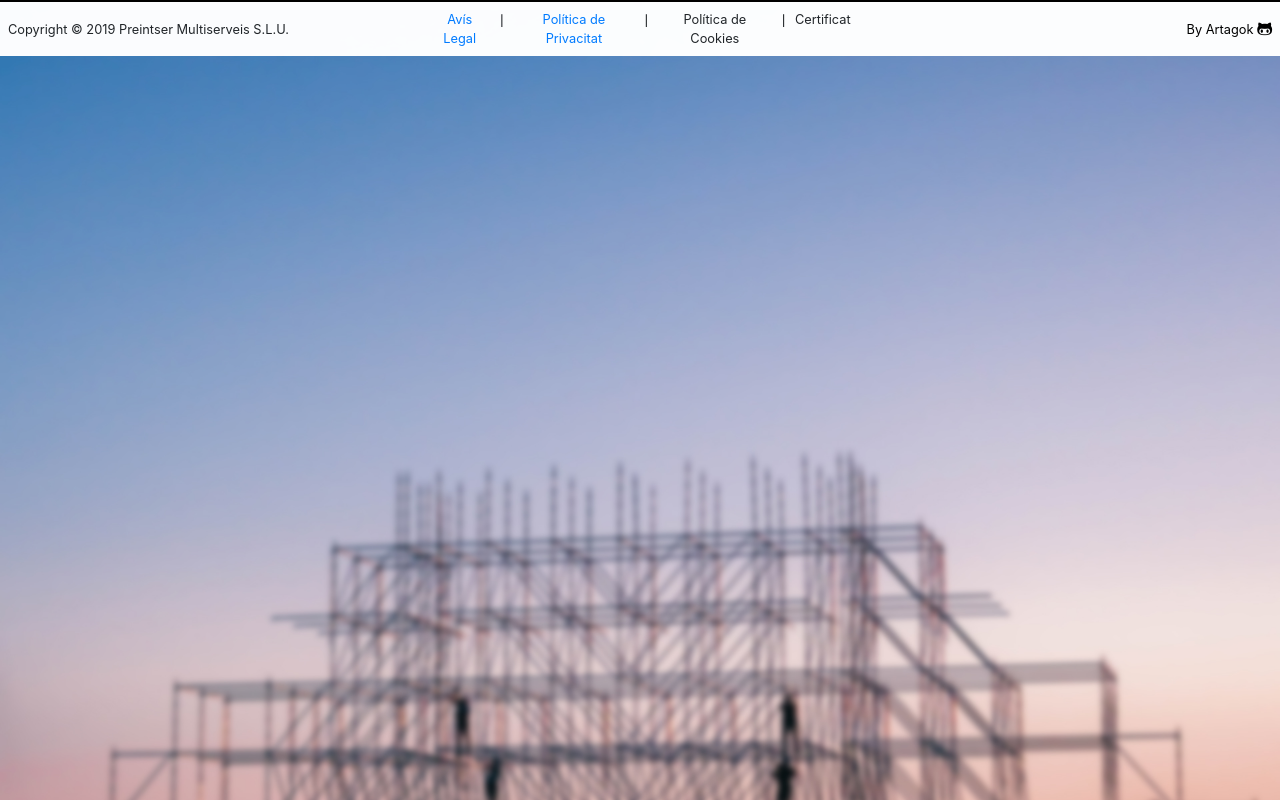
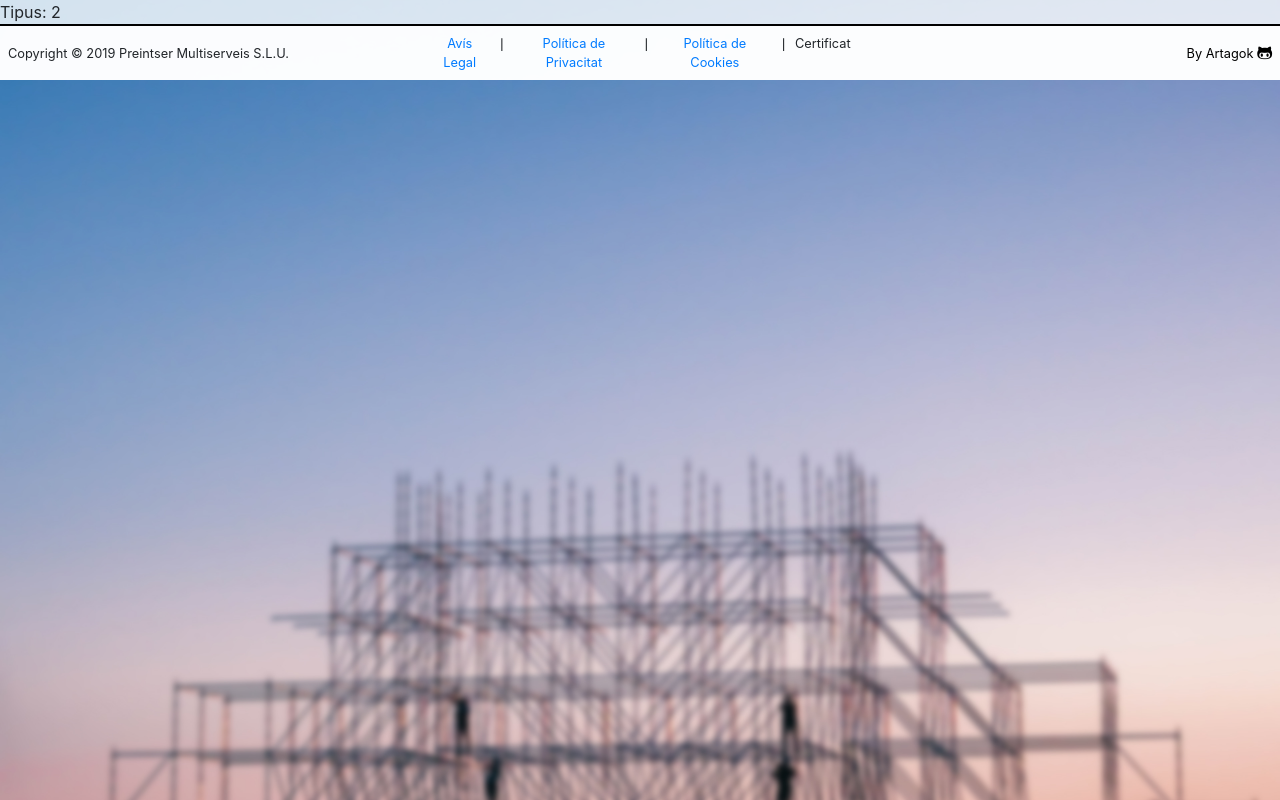
Before and after one commit to Artagok/preintser, a React (Create React App) app: page /cookies in a window 1280 px wide. Built offline with nearby package versions, Linux system fonts and the light colour scheme.

Commit message:
03/02/2020 - Router

```diff
--- a/src/App.js
+++ b/src/App.js
@@ -8,6 +8,7 @@ import About from "./compontents/About";
 import Services from "./compontents/Services";
 import Contact from "./compontents/Contact";
 import Footer from "./compontents/Footer";
+import LegalTexts from "./compontents/LegalTexts";
 import bg1 from "./assets/img/backgrounds/bg1_blur.jpg";
 import bg2 from "./assets/img/backgrounds/bg2_blur.jpg";
 import bg3 from "./assets/img/backgrounds/bg3_blur.jpg";
@@ -50,14 +51,10 @@ function App() {
                 <Contact />
               </React.Fragment>
             </Route>
-            <Route
-              path="/toc"
-              render={() => <div style={{ height: "1200px" }}>ToC</div>}
-            />
-            <Route
-              path="/pp"
-              render={() => <div style={{ height: "100%" }}>Privacitat</div>}
-            />
+            {/* prettier-ignore */}
+            <Route path="/legal"   render={() => <LegalTexts type={0} />} />
+            <Route path="/privacy" render={() => <LegalTexts type={1} />} />
+            <Route path="/cookies" render={() => <LegalTexts type={2} />} />
           </Switch>
           <Footer />
         </Router>
--- a/src/compontents/Footer.js
+++ b/src/compontents/Footer.js
@@ -6,7 +6,7 @@ import "./Footer.css";
 import certificate from "../assets/img/legal/certificate.png";
 
 const Footer = props => {
-  /* Certificate Modal*/
+  /* Certificate Modal */
   const [modal, setModal] = useState(false);
   const toggle = () => setModal(!modal);
 
@@ -18,20 +18,23 @@ const Footer = props => {
             <p>{`Copyright © ${new Date().getFullYear()} Preintser Multiserveis S.L.U.`}</p>
           </div>
           <div className="footer-item" style={{ padding: ".5rem 0rem" }}>
-            {/* Avis Legal */}
-            <Link to="/toc">
+            {/* === Avis Legal === */}
+            <Link to="/legal" onClick={() => window.scrollTo(0, 0)}>
               <span>{lang.footer.legal[0]}</span>
             </Link>{" "}
             <pre> | </pre>
-            {/* Privacitat */}
-            <Link to="/pp">
+            {/* === Privacitat === */}
+            <Link to="/privacy" onClick={() => window.scrollTo(0, 0)}>
               <span>{lang.footer.legal[1]}</span>{" "}
             </Link>
             <pre> | </pre>
-            <span>{lang.footer.legal[2]}</span> {/* Cookies */}
+            {/* === Cookies === */}
+            <Link to="/cookies" onClick={() => window.scrollTo(0, 0)}>
+              <span>{lang.footer.legal[2]}</span>
+            </Link>
             <pre> | </pre>
+            {/* === Certificat === */}
             <span onClick={toggle}>{lang.footer.legal[3]}</span>{" "}
-            {/* Certificat */}
           </div>
           <div className="footer-item">
             <a target="_blank" href="https://github.com/artagok">
--- a/src/compontents/Home.css
+++ b/src/compontents/Home.css
@@ -11,6 +11,7 @@
   align-items: center;
   flex-wrap: wrap;
 }
+/* Carousel Title */
 .home-wrapper h2 {
   position: absolute;
   z-index: 3;
--- a/src/compontents/Home.js
+++ b/src/compontents/Home.js
@@ -16,7 +16,7 @@ const Home = props => {
     <LangContext.Consumer>
       {([lang, _]) => (
         <div className="home-wrapper" id="home">
-          <h2>{lang.home.title}</h2>
+          {/* <h2>{lang.home.title}</h2> */}
           <Carousel
             showArrows={true}
             showStatus={false}
--- /dev/null
+++ b/src/compontents/LegalTexts.js
@@ -0,0 +1,15 @@
+import React, { useState, useEffect } from "react";
+import { Link } from "react-router-dom";
+import { LangContext } from "../lang-context";
+import { Button, Modal, ModalHeader, ModalBody, ModalFooter } from "reactstrap";
+import "./LegalTexts.css";
+
+const LegalTexts = props => {
+  return (
+    <LangContext.Consumer>
+      {([lang, _]) => (<div>{`Tipus: ${props.type}`}</div>)}
+    </LangContext.Consumer>
+  );
+};
+
+export default LegalTexts;
```
Also changed, not shown: src/compontents/LegalTexts.css (added).
